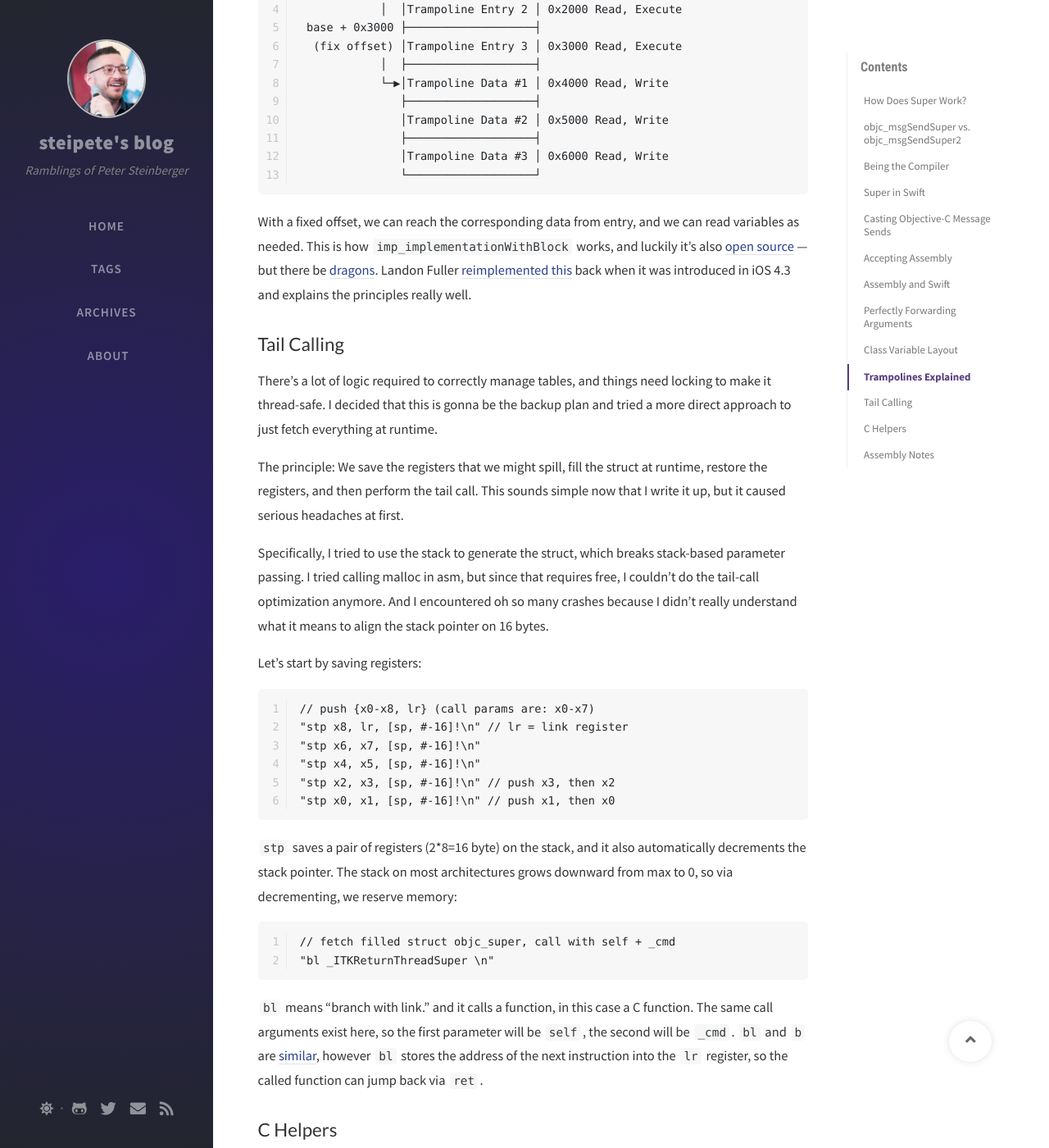
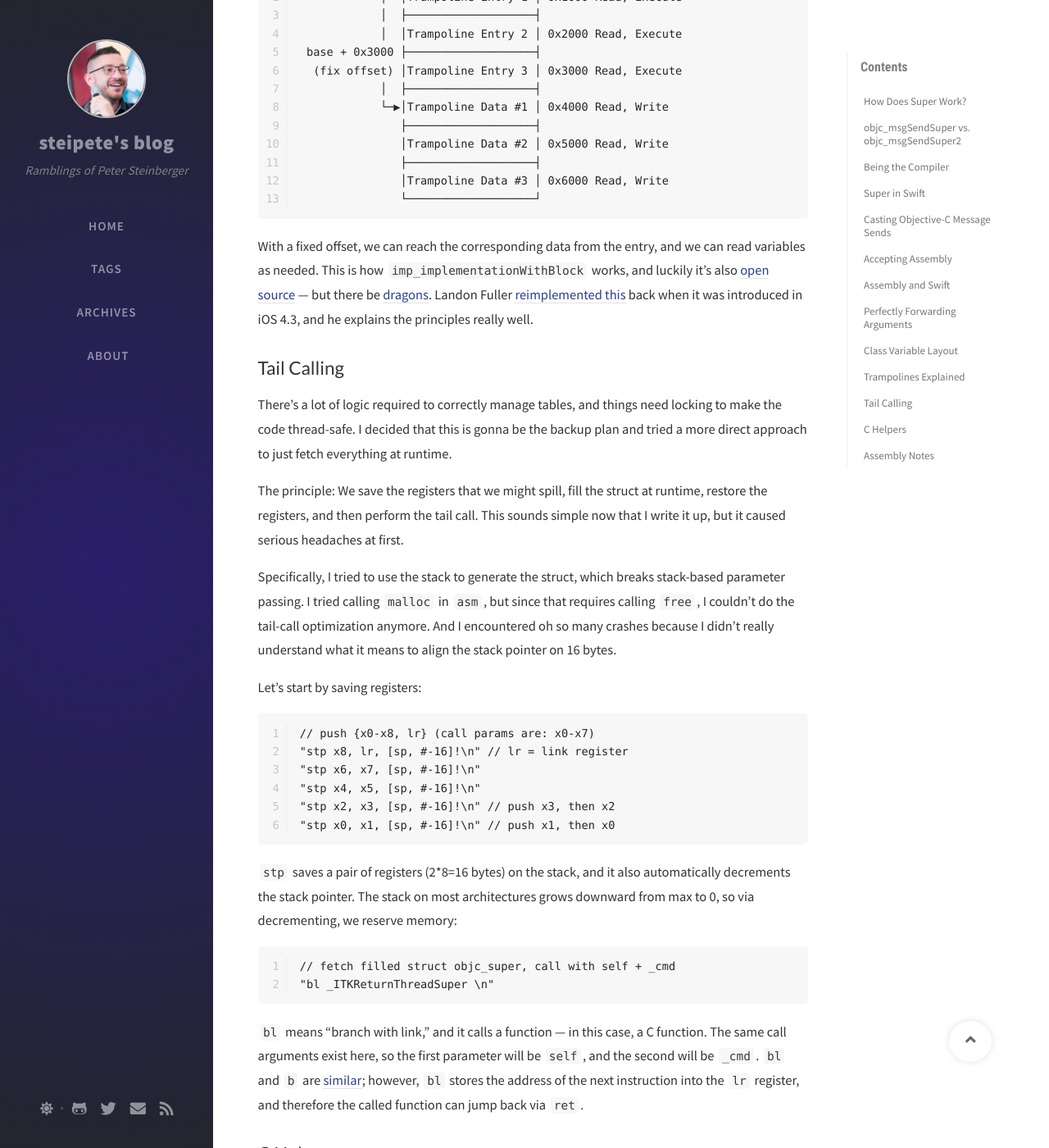
Before and after one commit to steipete/steipete.com, a Jekyll site: the page built from _posts/2020-06-10-calling-super-at-runtime.md, in a window 1280 px wide and 1400 px high, scrolled down 5930 px. Shown: the whole window at 82% size. Built offline with Jekyll 4.4.1, drawn with Linux system fonts in a browser that asks for light colours; nearby versions of some CDN libraries; comment, search, counter and statistics services are not loaded; some of the changed text lies outside the part shown.

Commit message:
Another read

````diff
--- a/_posts/2020-06-10-calling-super-at-runtime.md
+++ b/_posts/2020-06-10-calling-super-at-runtime.md
@@ -10,7 +10,7 @@
 div.post-content > img:first-child { display:none; }
 </style>
 
-While working on [InterposeKit](https://interposekit.com/), I had a rather specific need: Create an implementation that simply calls super, but at runtime instead of at compile time. Doesn’t sound so hard, does it? Well, here we go again.
+While working on [InterposeKit](https://interposekit.com/), I had a rather specific need: Create an implementation that simply calls `super`, but at runtime instead of at compile time. Doesn’t sound so hard, does it? Well, here we go again.
 
 ## How Does Super Work?
 
@@ -38,13 +38,13 @@
 
 ## objc_msgSendSuper vs. objc_msgSendSuper2
 
-There are two versions of the super call, and the difference is minor but important: `objc_msgSendSuper` starts looking at the current class, which would cause an endless loop in above code, while `objc_msgSendSuper2` looks for the superclass.
+There are two versions of the `super` call, and the difference is minor but important: `objc_msgSendSuper` starts looking at the current class, which would cause an endless loop in the above code, while `objc_msgSendSuper2` looks for the superclass.
 
 I’ve seen the compiler only emit `objc_msgSendSuper2`, but both need to be there forever, as they are both ABI.
 
 ## Being the Compiler
 
-Calling super seems fairly straightforward! Fill the struct, call the method, done — right? There are however a few problems with that.
+Calling `super` seems fairly straightforward! Fill the struct, call the method, done — right? There are however a few problems with that.
 
 For one, while `objc_msgSendSuper` is in the `objc/message.h` header, the -2 version is not included in the public headers of the runtime. It is not private API, since Clang creates these calls. The runtime is also [open source](https://opensource.apple.com/source/objc4/objc4-493.9/runtime/objc-abi.h), so we can copy the header and call it:
 
@@ -94,7 +94,7 @@
 - [SR-12944: Segmentation fault: 11 when parsing KVO](https://bugs.swift.org/projects/SR/issues/SR-12944)
 - [SR-12950: Compiler crash while merging swiftmodule in DeclSerializer, Illegal instruction: 4](https://bugs.swift.org/projects/SR/issues/SR-12950)
 
-I found a [cursed workaround](https://github.com/steipete/InterposeKit/pull/15/commits/e8a63b89247e2e09e5659e9f83b02d0bc5300605#diff-badbaddeef03b9400d4aedb5a90403d3R105-R109), and indeed the super call logic works. However, someone on the internet quickly told me that I’m wrong.
+I found a [cursed workaround](https://github.com/steipete/InterposeKit/pull/15/commits/e8a63b89247e2e09e5659e9f83b02d0bc5300605#diff-badbaddeef03b9400d4aedb5a90403d3R105-R109), and indeed the `super` call logic works. However, someone on the internet quickly told me that I’m wrong.
 
 {% twitter https://twitter.com/gparker/status/1269694143543955456 %}
 
@@ -144,9 +144,9 @@
 
 ## Perfectly Forwarding Arguments
 
-Back to calling super: The goal is to perfectly forward all arguments from the caller to `objc_msgSendSuper2`, while also changing the first argument from `self` to `struct objc_super`, and potentially also filling this struct. Sounds easy enough!
+Back to calling `super`: The goal is to perfectly forward all arguments from the caller to `objc_msgSendSuper2`, while also changing the first argument from `self` to `struct objc_super`, and potentially also filling this struct. Sounds easy enough!
 
-My first inspiration was [SGVSuperMessagingProxy](https://github.com/sanekgusev/SGVSuperMessagingProxy/blob/master/Pod/Sources/Common/TrampolineMacros.h). This uses an extremely clever trick of creating a proxy at runtime with exactly one ivar, which is the prefilled super struct. So the trampoline boils down to this:
+My first inspiration was [SGVSuperMessagingProxy](https://github.com/sanekgusev/SGVSuperMessagingProxy/blob/master/Pod/Sources/Common/TrampolineMacros.h). This uses an extremely clever trick of creating a proxy at runtime with exactly one ivar, which is the prefilled `super` struct. So the trampoline boils down to this:
 
 ```c
 __attribute__((__naked__)) \
@@ -159,11 +159,11 @@
 
 ## Class Variable Layout
 
-What this code here so cleverly does is that it simply adds eight bytes to the location of self. The layout of classes looks like this:
+What this code here so cleverly does is that it simply adds eight bytes to the location of `self`. The layout of classes looks like this:
 
 Class Memory Layout: [[ISA] \[IVARs]]
 
-Remember, in ARM64, the caller arguments are in `x0` to `x7`. `x0` here is the pointer to `self`, the class object, which is where the isa pointer is. isa means “is a.” Every Objective-C object (including every class) has an isa pointer.[^2] If we increment by 64-bit = 8 byte, we get to the next storage location, which is where the class variables are stored.
+Remember, in ARM64, the caller arguments are in `x0` to `x7`. `x0` here is the pointer to `self`, the class object, which is where the isa pointer is. isa means “is a.” Every Objective-C object (including every class) has an isa pointer.[^2] If we increment by 64-bits = 8 bytes, we get to the next storage location, which is where the class variables are stored.
 
 [^2]: Swift uses the same concept, but it has a second variable in there, so the offset would be 16. SGVSuperMessagingProxy works with any function marked as dynamic, not just Objective-C. Pretty amazing to see how new things still map to old concepts!
 
@@ -174,11 +174,11 @@
 b objc_msgSendSuper2
 ```
 
-This is *beautiful*, since it’s very simple, and it doesn’t touch any of our calling registers — with the exception of the one that needs to be changed. This doesn’t work in my case though — the goal was to create a super class in an existing class hierarchy, not via creating a new proxy where we have exact control of the memory layout.
+This is *beautiful*, since it’s very simple, and it doesn’t touch any of our calling registers — with the exception of the one that needs to be changed. This doesn’t work in my case though — the goal was to create a `super` class in an existing class hierarchy, not via creating a new proxy where we have exact control of the memory layout.
 
 ## Trampolines Explained
 
-In other architectures, we would just generate the assembly on the fly, changing the offset as needed. Having memory pages that are both writable (`PROT_WRITE`) and executable (`PROT_EXEC`) requires a dynamic-codesigning entitlement from Apple, which is something only very few system processes such as JavaScriptCore get — certainly not a third-party app. And while [there are ways around this](https://saagarjha.com/blog/2020/02/23/jailed-just-in-time-compilation-on-ios/), jailbreaking or attaching a debugger aren’t realistic if we want to ship this.
+In other architectures, we would just generate the assembly on the fly, changing the offset as needed. Having memory pages that are both writable (`PROT_WRITE`) and executable (`PROT_EXEC`) requires a dynamic-codesigning entitlement from Apple, which is something only very few system processes, such as JavaScriptCore, get — certainly not a third-party app. And while [there are ways around this](https://saagarjha.com/blog/2020/02/23/jailed-just-in-time-compilation-on-ios/), jailbreaking or attaching a debugger aren’t realistic if we want to ship this.
 
 Another solution is that of trampolines. The basic principle is that you have two pages next to each other with a fixed offset and a large number of entry points for your implementation:
 
@@ -198,15 +198,15 @@
                └───────────────────┘
 ```
 
-With a fixed offset, we can reach the corresponding data from entry, and we can read variables as needed. This is how `imp_implementationWithBlock` works, and luckily it’s also [open source](https://github.com/0xxd0/objc4/blob/master/objc4/runtime/objc-block-trampolines.mm) — but there be [dragons](https://twitter.com/steipete/status/1269912889097363457?s=21). Landon Fuller [reimplemented this](https://landonf.org/code/objc/imp_implementationWithBlock.20110413.html) back when it was introduced in iOS 4.3 and explains the principles really well.
+With a fixed offset, we can reach the corresponding data from the entry, and we can read variables as needed. This is how `imp_implementationWithBlock` works, and luckily it’s also [open source](https://github.com/0xxd0/objc4/blob/master/objc4/runtime/objc-block-trampolines.mm) — but there be [dragons](https://twitter.com/steipete/status/1269912889097363457?s=21). Landon Fuller [reimplemented this](https://landonf.org/code/objc/imp_implementationWithBlock.20110413.html) back when it was introduced in iOS 4.3, and he explains the principles really well.
 
 ## Tail Calling
 
-There’s a lot of logic required to correctly manage tables, and things need locking to make it thread-safe. I decided that this is gonna be the backup plan and tried a more direct approach to just fetch everything at runtime.
+There’s a lot of logic required to correctly manage tables, and things need locking to make the code thread-safe. I decided that this is gonna be the backup plan and tried a more direct approach to just fetch everything at runtime.
 
 The principle: We save the registers that we might spill, fill the struct at runtime, restore the registers, and then perform the tail call. This sounds simple now that I write it up, but it caused serious headaches at first.
 
-Specifically, I tried to use the stack to generate the struct, which breaks stack-based parameter passing. I tried calling malloc in asm, but since that requires free, I couldn’t do the tail-call optimization anymore. And I encountered oh so many crashes because I didn’t really understand what it means to align the stack pointer on 16 bytes.
+Specifically, I tried to use the stack to generate the struct, which breaks stack-based parameter passing. I tried calling `malloc` in `asm`, but since that requires calling `free`, I couldn’t do the tail-call optimization anymore. And I encountered oh so many crashes because I didn’t really understand what it means to align the stack pointer on 16 bytes.
 
 Let’s start by saving registers:
 
@@ -219,14 +219,14 @@
 "stp x0, x1, [sp, #-16]!\n" // push x1, then x0
 ```
 
-`stp` saves a pair of registers (2*8=16 byte) on the stack, and it also automatically decrements the stack pointer. The stack on most architectures grows downward from max to 0, so via decrementing, we reserve memory:
+`stp` saves a pair of registers (2*8=16 bytes) on the stack, and it also automatically decrements the stack pointer. The stack on most architectures grows downward from max to 0, so via decrementing, we reserve memory:
 
 ```
 // fetch filled struct objc_super, call with self + _cmd
 "bl _ITKReturnThreadSuper \n"
 ```
 
-`bl` means “branch with link.” and it calls a function, in this case a C function. The same call arguments exist here, so the first parameter will be `self`, the second will be `_cmd`. `bl` and `b` are [similar](http://infocenter.arm.com/help/index.jsp?topic=/com.arm.doc.dui0068b/CIHFDDAF.html), however `bl` stores the address of the next instruction into the `lr` register, so the called function can jump back via `ret`.
+`bl` means “branch with link,” and it calls a function — in this case, a C function. The same call arguments exist here, so the first parameter will be `self`, and the second will be `_cmd`. `bl` and `b` are [similar](http://infocenter.arm.com/help/index.jsp?topic=/com.arm.doc.dui0068b/CIHFDDAF.html); however, `bl` stores the address of the next instruction into the `lr` register, and therefore the called function can jump back via `ret`.
 
 ## C Helpers
 
@@ -254,7 +254,7 @@
 "mov x9, x0\n"
 ```
 
-Once we return, in ARM64, the return value is in `x0`. We temporarily store this in the “scratch space” register set; `x9`-`x15` are free to use. Another word for this is caller-saved or clobbered. Why do we do that when `x0` is already exactly what we want? Because on `ARM64`, we can only operate on the stack in 16 bytes, so we always restore pairs of registers:
+Once we return, in ARM64, the return value is in `x0`. We temporarily store this in the “scratch space” register set; `x9`-`x15` are free to use. Another word for this is caller-saved or clobbered. Why do we do that when `x0` is already exactly what we want? Because on ARM64, we can only operate on the stack in 16 bytes, so we always restore pairs of registers:
 
 ```
 // pop {x0-x8, lr}
@@ -282,6 +282,6 @@
 
 Luckily, we currently only need x86_64 and arm64, and one day we might even be able to [drop Intel altogether](https://www.bloomberg.com/news/articles/2020-06-09/apple-plans-to-announce-move-to-its-own-mac-chips-at-wwdc). Apple removed support for armv7 (32-bit arm) in iOS 11 and i386 with macOS Catalina, so I didn’t write variants, although it wouldn’t be so hard, as the principles are the same.
 
-After being almost done with this, Joe Groff [pointed out](https://twitter.com/jckarter/status/1270115008454684673?s=21) that there’s another (although less efficient) way to not need assembly for my specific case — but having a generic super logic has many other useful possibilities, and it was a great learning experience.
+After being almost done with this, Joe Groff [pointed out](https://twitter.com/jckarter/status/1270115008454684673?s=21) that there’s another (although less efficient) way to not need assembly for my specific case — but having a generic `super` logic has many other useful possibilities, and it was a great learning experience.
 
 Now I’d [love to hear from you](https://twitter.com/steipete). Is what I do here correct? Does this make sense? Is there a better way?
````
Also changed, not shown: other parts of _posts/2020-06-10-calling-super-at-runtime.md (+5 -5 lines).
